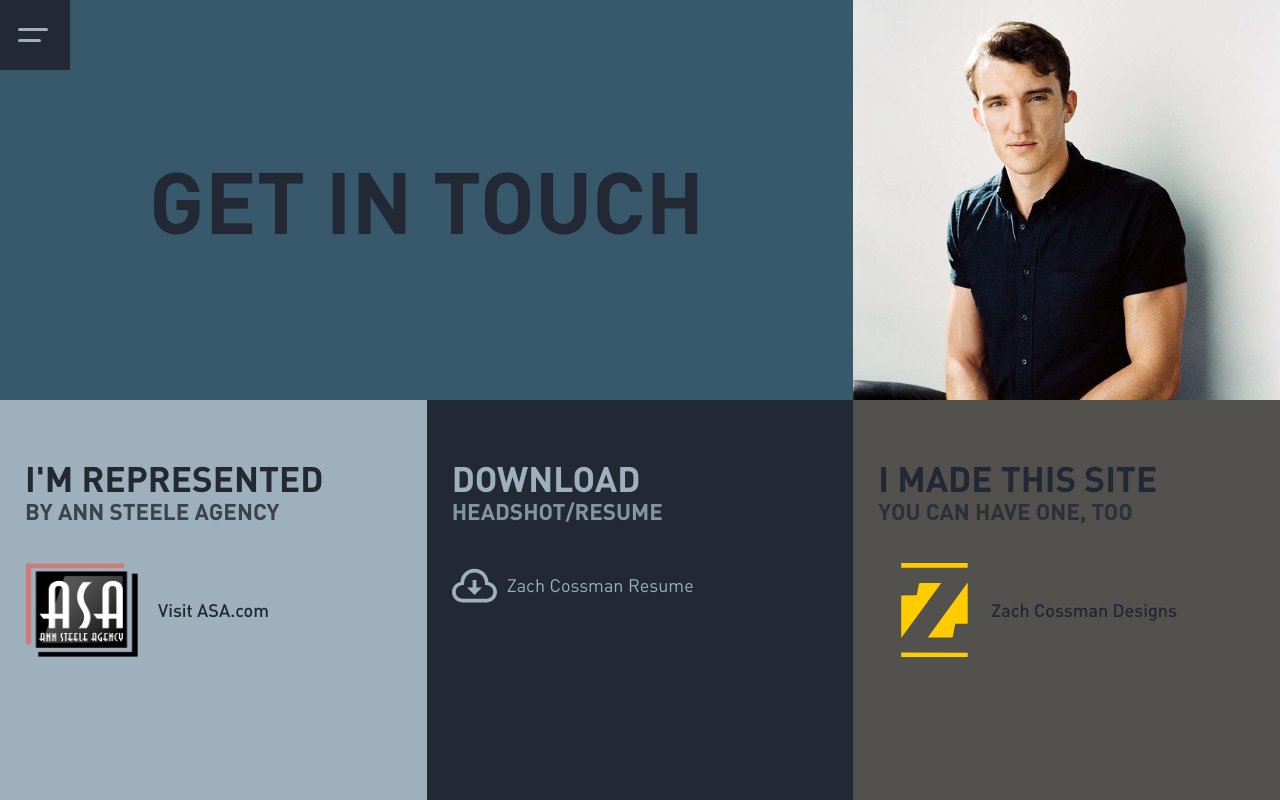
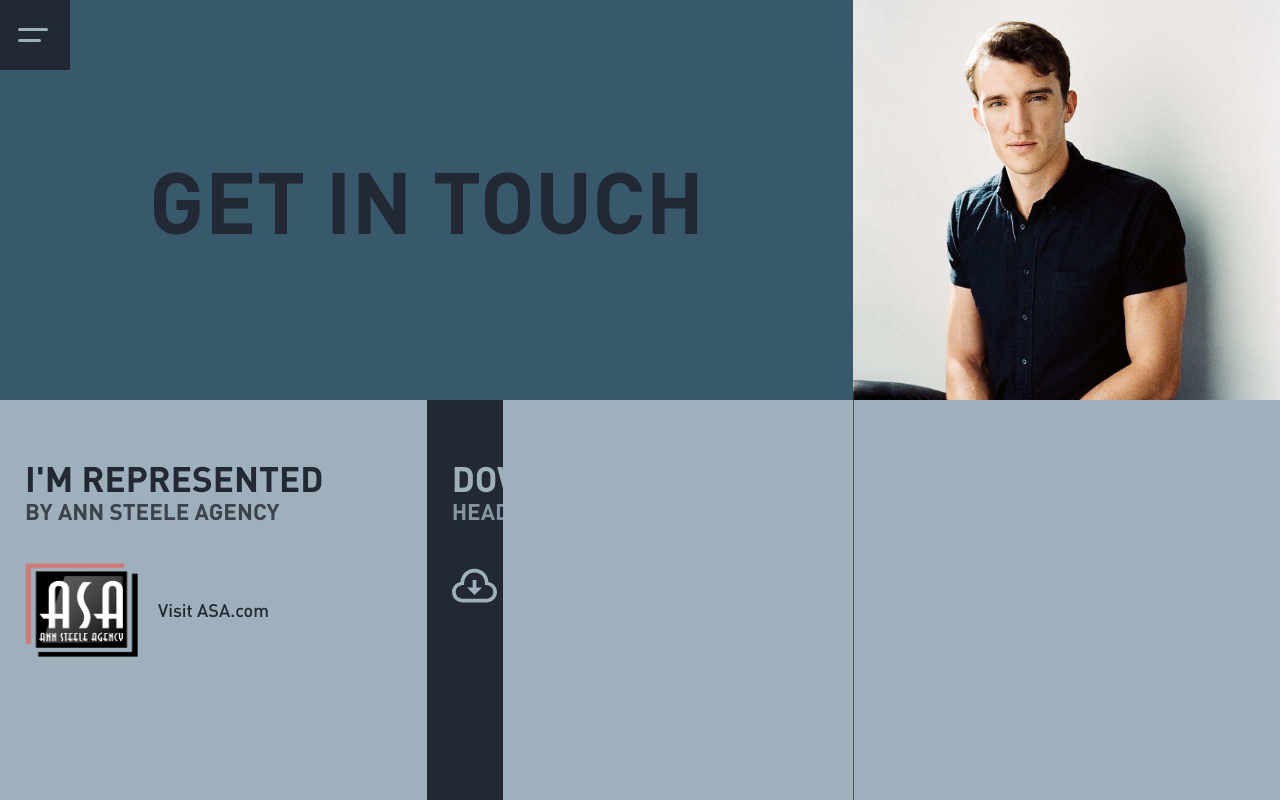
Before and after one commit to Zachcos/ZachCossmanV4_NextJS, a Next.js app: page /contact in a window 1280 px wide. Built offline with nearby package versions, Linux system fonts and the light colour scheme.

Commit message:
Import gsap animation for Gatsby version of site

```diff
--- a/components/heroText.tsx
+++ b/components/heroText.tsx
@@ -32,7 +32,7 @@ interface Props {
 
 const HeroText = ({ area, text }: Props) => {
   return (
-    <NameBox style={{ gridArea: area }} id='heroText'>
+    <NameBox style={{ gridArea: area }}>
       <div className='container'>
         <h1>{text}</h1>
       </div>
--- a/components/introOverlay.tsx
+++ b/components/introOverlay.tsx
@@ -2,9 +2,7 @@ import React from 'react';
 import styled from 'styled-components';
 import { color, device } from '../data/variables';
 
-import { motion } from 'framer-motion';
-
-const Overlay = styled(motion.div)`
+const Overlay = styled.div`
   .top {
     height: 50vh;
     height: calc(var(--vh, 1vh) * 50);
@@ -96,51 +94,19 @@ const Overlay = styled(motion.div)`
   }
 `;
 
-const leaveAnim = {
-  initial: {
-    height: `50vh`,
-  },
-  animate: {
-    height: 0,
-    transition: { duration: 0.9, ease: 'easeOut' },
-  },
-  exit: {},
-};
-
-const bigStagger = {
-  animate: {
-    transition: {
-      staggerChildren: 0.7,
-    },
-  },
-};
-const stagger = {
-  animate: {
-    transition: {
-      staggerChildren: 0.1,
-    },
-  },
-};
-
 const IntroOverlay = () => {
   return (
-    <Overlay
-      id='intro-overlay'
-      initial='initial'
-      animate='animate'
-      exit='exit'
-      variants={bigStagger}
-    >
-      <motion.div className='top' variants={stagger}>
-        <motion.div className='overlay-top' variants={leaveAnim} />
-        <motion.div className='overlay-top' variants={leaveAnim} />
-        <motion.div className='overlay-top' variants={leaveAnim} />
-      </motion.div>
-      <motion.div className='bottom' variants={stagger}>
-        <motion.div className='overlay-bottom' variants={leaveAnim} />
-        <motion.div className='overlay-bottom' variants={leaveAnim} />
-        <motion.div className='overlay-bottom' variants={leaveAnim} />
-      </motion.div>
+    <Overlay id='intro-overlay'>
+      <div className='top'>
+        <div className='overlay-top' />
+        <div className='overlay-top' />
+        <div className='overlay-top' />
+      </div>
+      <div className='bottom'>
+        <div className='overlay-bottom' />
+        <div className='overlay-bottom' />
+        <div className='overlay-bottom' />
+      </div>
     </Overlay>
   );
 };
--- a/components/nav.tsx
+++ b/components/nav.tsx
@@ -15,7 +15,6 @@ const NavWrapper = styled(motion.div)`
   min-height: 70px;
   position: fixed;
   top: 0;
-  z-index: 100;
 `;
 
 const NavIcon = styled(motion.div)`
@@ -29,7 +28,6 @@ const NavIcon = styled(motion.div)`
   position: absolute;
   top: 0;
   width: 70px;
-  z-index: 200;
   .line-wrapper {
     width: 35px;
     span {
--- a/pages/_app.tsx
+++ b/pages/_app.tsx
@@ -4,12 +4,52 @@ import GlobalStyle from '../styles/globalStyles';
 import GridWrapper from '../components/gridWrapper';
 import Nav from '../components/nav';
 import IntroOverlay from '../components/introOverlay';
+import gsap from 'gsap';
 
 function MyApp({ Component, pageProps }: AppProps) {
   useEffect(() => {
     const vh = window.innerHeight * 0.01;
     document.documentElement.style.setProperty('--vh', `${vh}px`);
-  });
+
+    const tl = gsap.timeline();
+
+    // prevent flashing
+    gsap.to('body', { duration: 0, css: { visibility: 'visible' } });
+
+    tl.from('.container h1', {
+      duration: 1.8,
+      delay: 1,
+      ease: 'power4.out',
+      y: 120,
+      skewY: 7,
+    })
+      .to('.overlay-top', {
+        duration: 1.6,
+        stagger: 0.4,
+        ease: 'expo.inOut',
+        height: 0,
+      })
+      .to('.overlay-bottom', {
+        width: 0,
+        duration: 1.6,
+        delay: -0.8,
+        stagger: 0.4,
+        ease: 'expo.inOut',
+      })
+      .to('#intro-overlay', {
+        duration: 0,
+        css: { display: 'none' },
+      })
+      .to('#nav-wrap', {
+        duration: 0,
+        css: { zIndex: 100 },
+      })
+      .to('#nav-btn', {
+        duration: 0,
+        css: { zIndex: 200 },
+      });
+  }, []);
+
   return (
     <>
       <GlobalStyle />
--- a/styles/globalStyles.tsx
+++ b/styles/globalStyles.tsx
@@ -56,7 +56,7 @@ const GlobalStyle = createGlobalStyle`
     color: ${color.dark};
     font-family: "DIN", sans-serif;
     font-weight: 400;
-    /* visibility: hidden; */
+    visibility: hidden;
   }
 
   @font-face {
```
